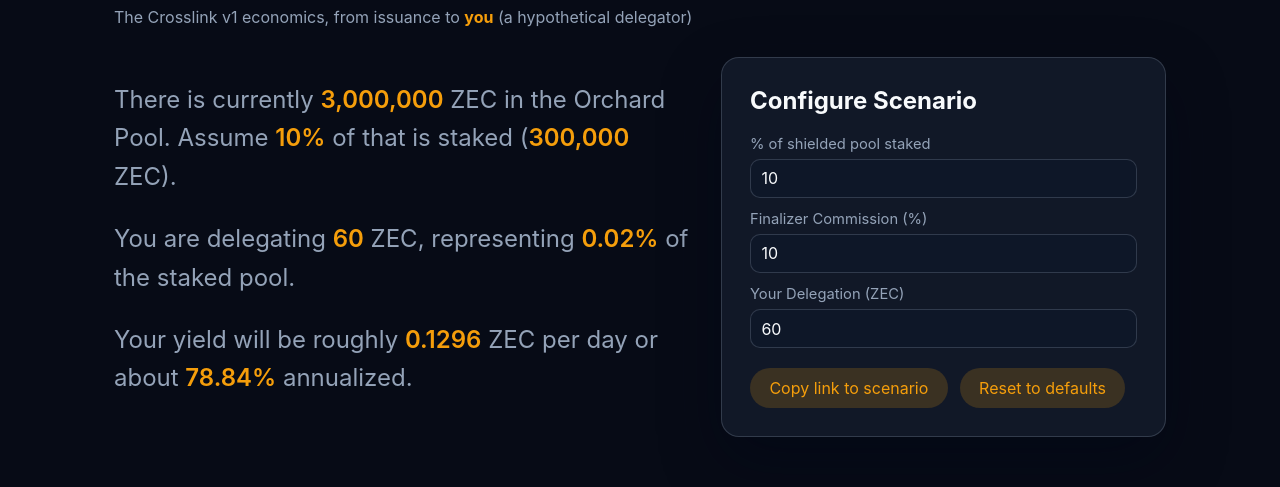
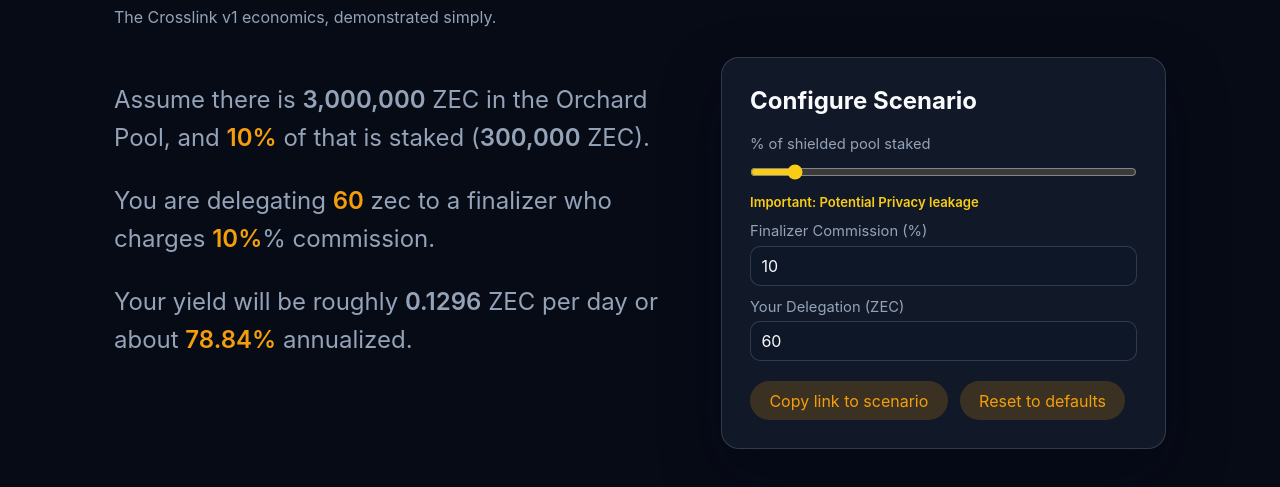
Before and after one commit to aphelionz/crosslink-economics-simulator, a plain HTML site: page public/index.html in a window 1280 px wide. Shown: the part 93-580 px from the top of the page. Drawn offline with Linux system fonts and the light colour scheme.

Commit message:
feat: range slider

```diff
--- a/public/index.html
+++ b/public/index.html
@@ -14,6 +14,7 @@
         --border: rgba(148, 163, 184, 0.25);
         --accent: #f59e0b;
         --accent-soft: rgba(245, 158, 11, 0.18);
+        --warning: #facc15;
         font-family: "Inter", system-ui, -apple-system, BlinkMacSystemFont, "Segoe UI", sans-serif;
       }
       * {
@@ -46,11 +47,11 @@
         line-height: 1.5;
       }
       header p strong,
-      .panel-intro strong,
       .accent {
         color: var(--accent);
       }
-      .accent {
+      .accent,
+      .summary-strong {
         font-weight: 600;
       }
       .panel {
@@ -139,6 +140,17 @@
         background: rgba(15, 23, 42, 0.65);
         color: var(--text);
       }
+      input[type="range"] {
+        width: 100%;
+        margin: 0.35rem 0;
+      }
+      input[type="range"].warning {
+        accent-color: var(--warning);
+      }
+      .warning-note {
+        color: var(--warning);
+        font-weight: 600;
+      }
       input[type="number"]:focus,
       select:focus {
         outline: 2px solid rgba(245, 158, 11, 0.45);
@@ -191,23 +203,22 @@
     <main>
       <header>
         <h1>Crosslink Economics Simulator</h1>
-        <p>The Crosslink v1 economics, from issuance to <strong>you</strong> (a hypothetical delegator)</p>
+        <p>The Crosslink v1 economics, demonstrated simply.</p>
       </header>
 
       <div class="panel-intro">
         <div class="intro-copy">
           <p>
-            There is currently <span id="sumTotalShielded" class="accent"></span> ZEC in the Orchard Pool.
-            Assume <span id="sumPctStaked" class="accent"></span> of that is staked
-            (<span id="sumStakedZec" class="accent"></span> ZEC).
+            Assume there is <span id="sumTotalShielded" class="summary-strong"></span> ZEC in the Orchard Pool,
+            and <span id="sumPctStaked" class="accent"></span> of that is staked (<span id="sumStakedZec" class="summary-strong"></span> ZEC).
           </p>
           <p>
-            You are delegating <span id="sumDelegationZec" class="accent"></span> ZEC,
-            representing <span id="sumDelegationShare" class="accent"></span> of the staked pool.
+            You are delegating <span id="sumDelegationZec" class="accent"></span> zec
+            to a finalizer who charges <span id="commission" class="accent"></span>% commission.
           </p>
           <p>
-            Your yield will be roughly <span id="sumDailyYieldZec" class="accent"></span> ZEC per day
-            or about <span id="sumAnnualizedPct" class="accent"></span> annualized.
+            Your yield will be roughly <span id="sumDailyYieldZec" class="summary-strong"></span> ZEC per day
+            or about <span id="sumAnnualizedPct" class="accent summary-strong"></span> annualized.
           </p>
         </div>
         <section class="panel">
@@ -216,11 +227,12 @@
             <fieldset>
               <div class="field">
                 <label for="inputPctStaked" title="What portion of all shielded ZEC participates in staking?">% of shielded pool staked</label>
-                <input id="inputPctStaked" name="pct-staked" type="number" min="0" max="100" step="0.01" inputmode="decimal">
+                <input id="inputPctStaked" name="pct-staked" type="range" min="0" max="100" step="0.1">
+                <small id="pctStakedWarning" class="inline-note warning-note" hidden>Important: Potential Privacy leakage</small>
               </div>
               <div class="field">
-                <label for="commission">Finalizer Commission (%)</label>
-                <input id="commission" name="commission" type="number" min="0" max="100" step="0.1" inputmode="decimal">
+                <label for="commissionInput">Finalizer Commission (%)</label>
+                <input id="commissionInput" name="commission" type="number" min="0" max="100" step="0.1" inputmode="decimal">
               </div>
               <div class="field">
                 <label for="delegator">Your Delegation (ZEC)</label>
@@ -266,7 +278,7 @@
           maximumFractionDigits: 2,
         });
         const pctStakedInput = document.getElementById("inputPctStaked");
-        const commissionInput = document.getElementById("commission");
+        const commissionInput = document.getElementById("commissionInput");
         const delegatorInput = document.getElementById("delegator");
         const resetButton = document.getElementById("reset-button");
         const copyLinkButton = document.getElementById("copy-link-button");
@@ -276,11 +288,12 @@
           pctStaked: document.getElementById("sumPctStaked"),
           stakedZec: document.getElementById("sumStakedZec"),
           delegationZec: document.getElementById("sumDelegationZec"),
-          delegationShare: document.getElementById("sumDelegationShare"),
+          commission: document.getElementById("commission"),
           dailyYieldZec: document.getElementById("sumDailyYieldZec"),
           annualizedPct: document.getElementById("sumAnnualizedPct"),
         };
         const coverageNote = document.getElementById("delegatorCoverageNote");
+        const pctStakedWarningNote = document.getElementById("pctStakedWarning");
 
         function clamp(value, min, max) {
           if (!Number.isFinite(value)) return min;
@@ -322,13 +335,12 @@
           const delegatorZec = Math.max(0, rawDelegator);
           const commissionPct = clamp(currentState.commissionPct, 0, 100);
           const netFactor = 1 - commissionPct / 100;
-          const rewardPerPick = ROUND_REWARD_ZEC * SHARE_STAKERS;
-          const userShareOfStake =
-            stakedZec > 0 ? clamp(delegatorZec / stakedZec, 0, 1) : 0;
-          const netDailyZec =
-            ROUNDS_PER_DAY * rewardPerPick * userShareOfStake * netFactor;
-          const annualizedPct =
-            delegatorZec > 0 ? (netDailyZec * DAYS_PER_YEAR / delegatorZec) * 100 : 0;
+          const rewardPerRound = ROUND_REWARD_ZEC * SHARE_STAKERS;
+          const rewardPerDay = rewardPerRound * ROUNDS_PER_DAY;
+          const delegatorShare = stakedZec > 0 ? clamp(delegatorZec / stakedZec, 0, 1) : 0;
+          const netDailyZec = rewardPerDay * delegatorShare * netFactor;
+          const netAnnualZec = netDailyZec * DAYS_PER_YEAR;
+          const annualizedPct = delegatorZec > 0 ? (netAnnualZec / delegatorZec) * 100 : 0;
           const coversStakedPool = stakedZec > 0 && delegatorZec >= stakedZec;
 
           return {
@@ -336,7 +348,7 @@
             pctShieldedStaked,
             stakedZec,
             delegatorZec,
-            delegationSharePct: userShareOfStake * 100,
+            commissionPct,
             netDailyZec,
             annualizedPct,
             coversStakedPool,
@@ -351,7 +363,6 @@
 
         function syncURL() {
           const params = new URLSearchParams();
-          params.set("p", "1");
           params.set("ps", state.pctShieldedStaked.toString());
           params.set("c", state.commissionPct.toString());
           const pctStaked = clamp(state.pctShieldedStaked, 0, 100);
@@ -473,13 +484,23 @@
           summaryElements.pctStaked.textContent = fmtPct(derived.pctShieldedStaked);
           summaryElements.stakedZec.textContent = fmtZec(derived.stakedZec);
           summaryElements.delegationZec.textContent = fmtZec(derived.delegatorZec);
-          summaryElements.delegationShare.textContent = fmtPct(derived.delegationSharePct);
+          summaryElements.commission.textContent = fmtPct(derived.commissionPct);
           summaryElements.dailyYieldZec.textContent = fmtZec(derived.netDailyZec);
           summaryElements.annualizedPct.textContent = fmtPct(derived.annualizedPct);
+          updatePctStakedWarning(derived.pctShieldedStaked);
           if (coverageNote) {
             coverageNote.hidden = !derived.coversStakedPool;
           }
 
+        }
+
+        function updatePctStakedWarning(value) {
+          if (!pctStakedInput) return;
+          const warningActive = value < 30 || value > 70;
+          pctStakedInput.classList.toggle("warning", warningActive);
+          if (pctStakedWarningNote) {
+            pctStakedWarningNote.hidden = !warningActive;
+          }
         }
 
         function propagateStateChange(options = {}) {
@@ -494,14 +515,6 @@
 
         function applyStateFromQuery() {
           const params = new URLSearchParams(window.location.search);
-          let queryFinalizerWeight = 1;
-
-          if (params.has("p")) {
-            const parsed = Number.parseFloat(params.get("p"));
-            if (Number.isFinite(parsed)) {
-              queryFinalizerWeight = clamp(parsed, 0, 1);
-            }
-          }
 
           if (params.has("ps")) {
             const parsed = Number.parseFloat(params.get("ps"));
@@ -528,8 +541,7 @@
               const legacyPct = clamp(parsed, 0, 100);
               const pctStaked = clamp(state.pctShieldedStaked, 0, 100);
               const stakedZec = (state.TOTAL_SHIELDED_ZEC * pctStaked) / 100;
-              const finalizerStake = stakedZec * queryFinalizerWeight;
-              state.delegatorZec = (finalizerStake * legacyPct) / 100;
+              state.delegatorZec = (stakedZec * legacyPct) / 100;
             }
           }
         }
```
Also changed, not shown: 1 other file.
